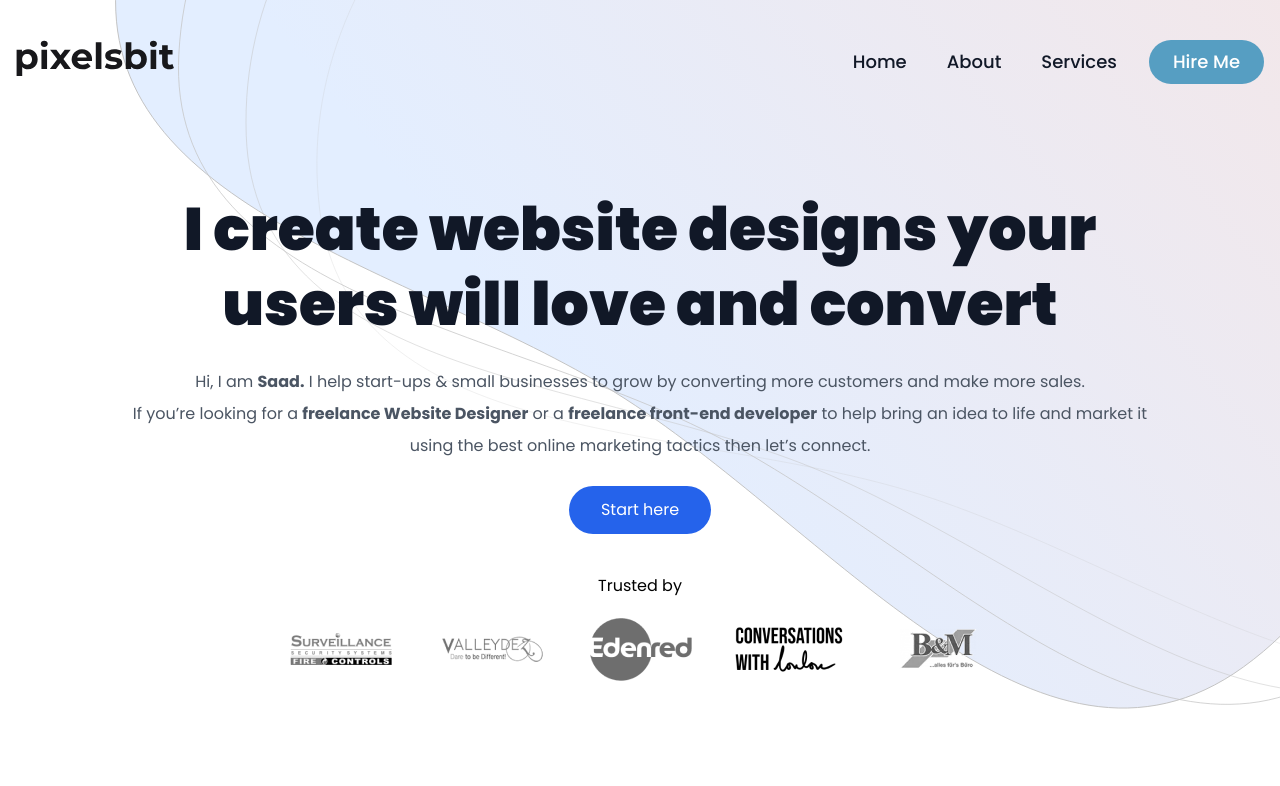
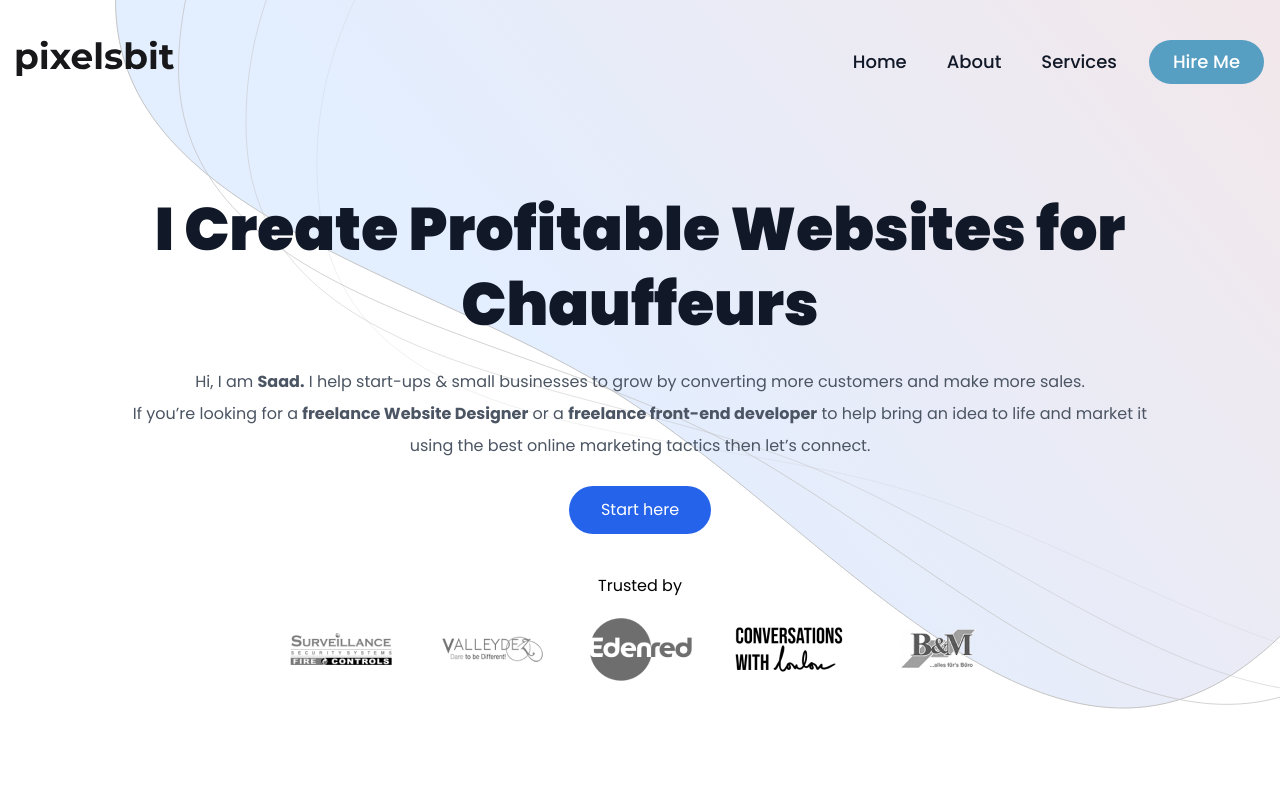
Before and after one commit to saadkhaan/pixels, a Next.js app: page / in a window 1280 px wide. Shown: the top 786 px of the page. Built offline with nearby package versions, Linux system fonts and the light colour scheme.

Commit message:
title updated

```diff
--- a/pages/index.js
+++ b/pages/index.js
@@ -24,7 +24,8 @@ export default function index() {
       <>
         <Head>
           <title>
-            Hire Freelance Website Designer | Freelance Ecommerce Website Developer
+            Hire Freelance Website Designer | Freelance Ecommerce Website
+            Developer
           </title>
           <meta
             name="description"
@@ -86,7 +87,7 @@ export default function index() {
         <section className="hero container text-center px-4 py-24 sm:py-0 sm:pt-48 sm:pb-24">
           <div className="sm:w-10/12 2xl:w-8/12 mx-auto space-y-6">
             <h1 className="text-4xl sm:text-6xl font-black sm:leading-tight text-gray-900">
-              I create website designs your users will love and convert
+              I Create Profitable Websites for Chauffeurs
             </h1>
             <div className="intro text-gray-600 text-2xl sm:text-base leading-relaxed sm:leading-8">
               <p>
```
